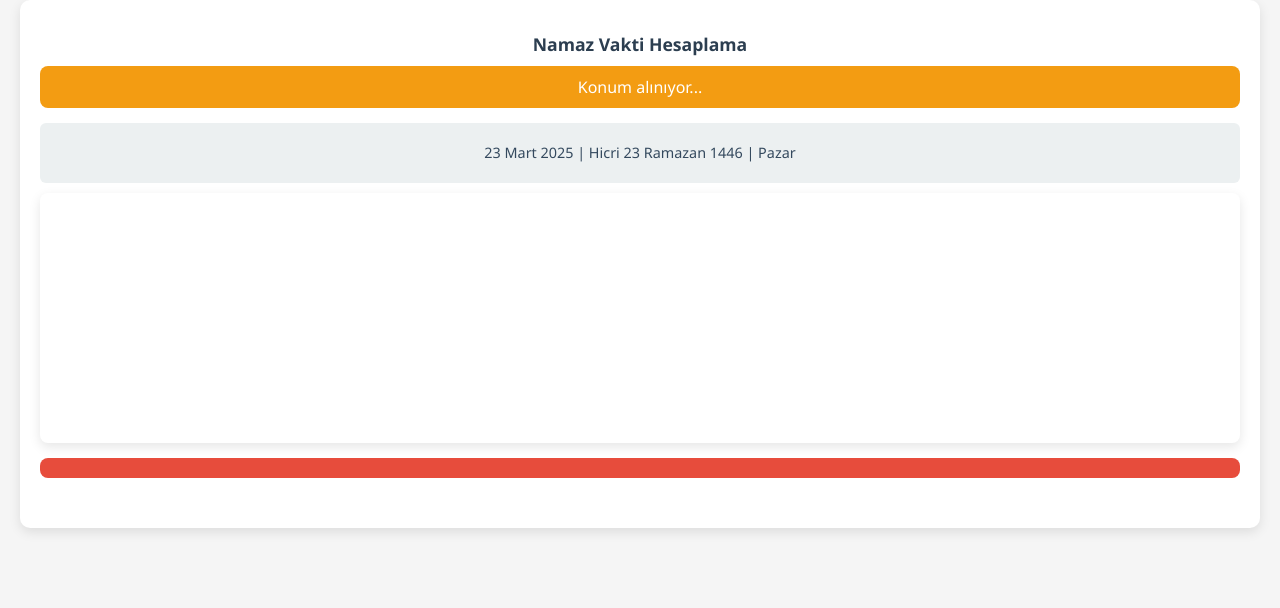
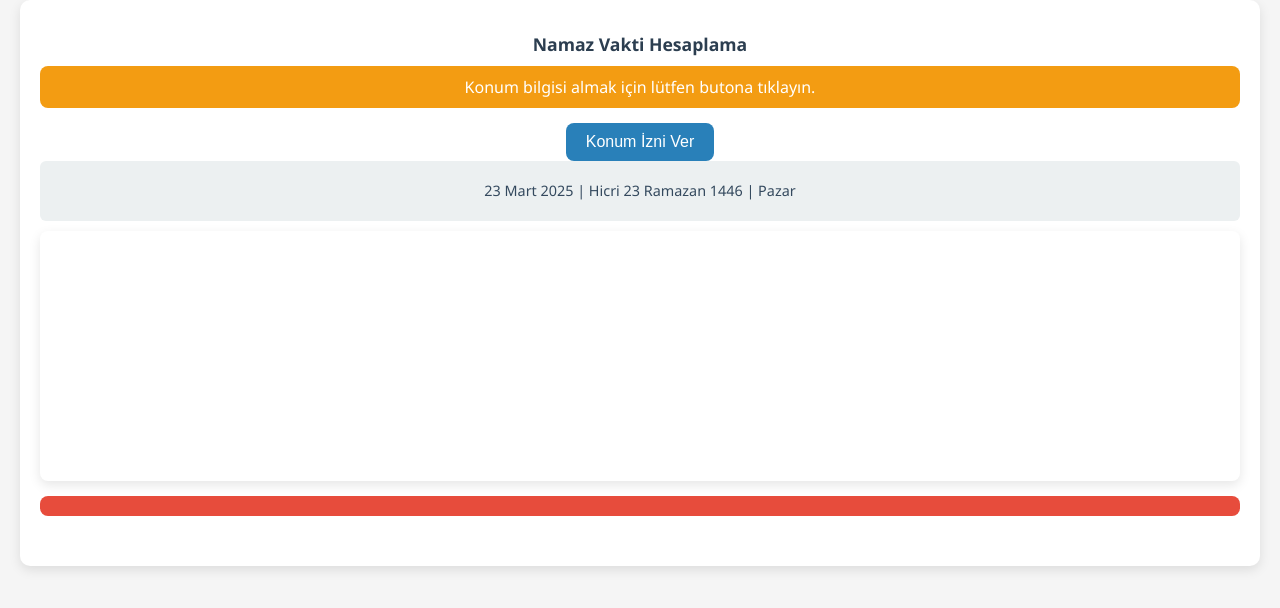
Before and after one commit to zaferozsari/praytime, a plain HTML site: page index.html in a window 1280 px wide. Drawn offline with nearby package versions, Linux system fonts and the light colour scheme.

Commit message:
Update index.html

```diff
--- a/index.html
+++ b/index.html
@@ -104,6 +104,23 @@
       font-size: 0.8rem;
       color: #2c3e50;
     }
+
+    /* Konum İzni Butonu */
+    #location-button {
+      display: block;
+      margin: 0 auto;
+      padding: 10px 20px;
+      background-color: #2980b9;
+      color: #fff;
+      border: none;
+      border-radius: 8px;
+      font-size: 1rem;
+      cursor: pointer;
+    }
+
+    #location-button:hover {
+      background-color: #3498db;
+    }
   </style>
 
   <!-- Non-Critical CSS (Asenkron Yükleme) -->
@@ -112,7 +129,8 @@
 <body>
   <div class="container">
     <h1>Namaz Vakti Hesaplama</h1>
-    <div id="loading">Konum alınıyor...</div>
+    <div id="loading">Konum bilgisi almak için lütfen butona tıklayın.</div>
+    <button id="location-button">Konum İzni Ver</button>
     <div id="date-info"></div>
     <div id="map"></div>
     <div id="countdown"></div>
@@ -121,11 +139,9 @@
 
   <!-- Non-Critical JavaScript (Defer ile Yükleme) -->
   <script src="https://unpkg.com/leaflet@1.9.4/dist/leaflet.js" defer></script>
-
+  <script src="pray-calc.js" defer></script>
 
   <!-- Kritik JavaScript (Inline) -->
-   <script src="pray-calc.js"></script>
-
   <script>
     let currentPrayerTimes = null;
     let countdownInterval = null;
@@ -145,11 +161,13 @@
     const prayerTimesElement = document.getElementById("prayer-times");
     const loadingElement = document.getElementById("loading");
     const dateInfoElement = document.getElementById("date-info");
+    const locationButton = document.getElementById("location-button");
 
     // DOMContentLoaded ile Başlat
     document.addEventListener('DOMContentLoaded', function () {
       showDateInfo();
-      getLocation();
+      // Konum izni butonuna tıklama olayını ekle
+      locationButton.addEventListener('click', requestLocation);
     });
 
     function showDateInfo() {
@@ -171,8 +189,12 @@
       `;
     }
 
-    function getLocation() {
+    function requestLocation() {
       if (navigator.geolocation) {
+        // Butonu gizle ve yükleme göstergesini göster
+        locationButton.style.display = 'none';
+        loadingElement.innerHTML = 'Konum alınıyor...';
+
         navigator.geolocation.getCurrentPosition(
           (position) => {
             const userLat = position.coords.latitude;
@@ -188,11 +210,11 @@
             calculatePrayerTimesByCoords(userLat, userLon);
           },
           (error) => {
-            loadingElement.innerHTML = 'Konum alınamadı. Lütfen manuel olarak bir yer seçin.';
+            loadingElement.innerHTML = 'Konum alınamadı. Lütfen yerinizi değiştirip tekrar deneyin.';
             console.error("Konum alınamadı: ", error);
           },
           {
-            timeout: 10000 // 10 saniye zaman aşımı
+            timeout: 70000 // 70 saniye zaman aşımı
           }
         );
       } else {
```
